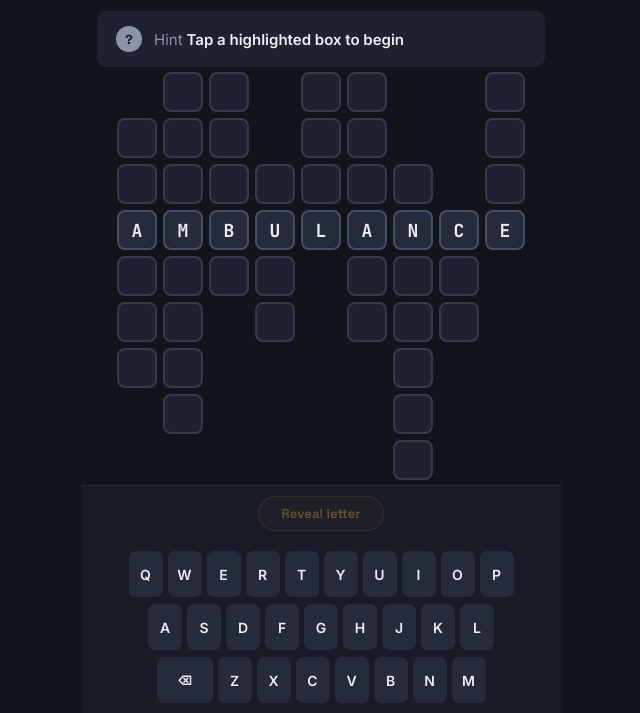
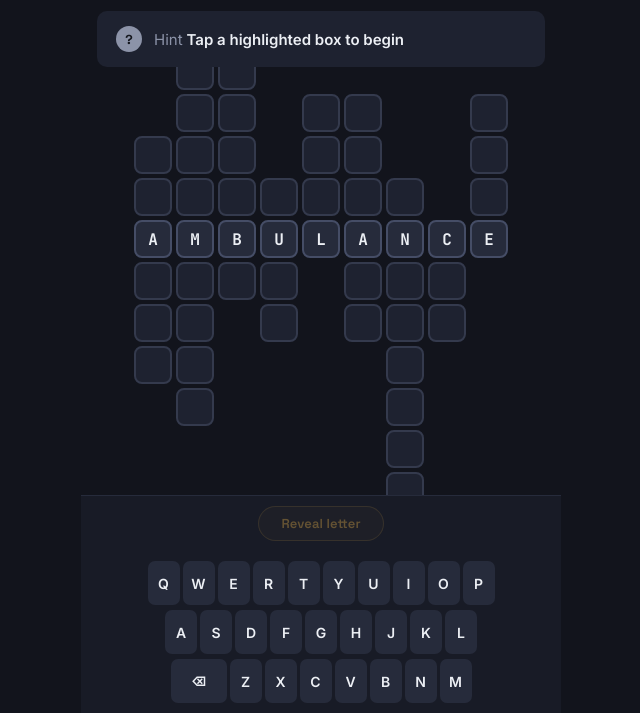
Before and after one commit to dexamalion-cloud/Themeology, a plain HTML site: page index.html in a window 1280 px wide. Shown: the part 87-800 px from the top of the page, without its empty margins (319-959 px from the left). Drawn offline with Linux system fonts and the light colour scheme.

Commit message:
Thinner letters and boxes

```diff
--- a/index.html
+++ b/index.html
@@ -87,19 +87,19 @@
 
   #grid{
     display: grid;
-    gap: 6px;
+    gap: 4px;
   }
 
   .cell{
-    width: 40px;
-    height: 40px;
+    width: 38px;
+    height: 38px;
     border-radius: 8px;
     display:flex;
     align-items:center;
     justify-content:center;
     font-family:'JetBrains Mono', monospace;
     font-weight: 700;
-    font-size: 18px;
+    font-size: 16px;
     user-select: none;
     transition: transform 0.12s ease, background 0.15s ease, border-color 0.15s ease;
   }
@@ -287,15 +287,15 @@
   .kb-row{
     display:flex;
     justify-content:center;
-    gap: 5px;
-    margin-bottom: 7px;
+    gap: 3px;
+    margin-bottom: 5px;
   }
   .kb-row:last-child{ margin-bottom: 0; }
 
   .key{
     flex: 1;
-    max-width: 34px;
-    height: 46px;
+    max-width: 32px;
+    height: 44px;
     border-radius: 7px;
     background: var(--key-bg);
     color: var(--ink);
@@ -463,8 +463,8 @@ const wordCellOrder = WORDS.map((w, wi) => {
 
 /* ---------------- Render grid ---------------- */
 const gridEl = document.getElementById('grid');
-gridEl.style.gridTemplateColumns = `repeat(${totalCols}, 40px)`;
-gridEl.style.gridTemplateRows = `repeat(${totalRows}, 40px)`;
+gridEl.style.gridTemplateColumns = `repeat(${totalCols}, 38px)`;
+gridEl.style.gridTemplateRows = `repeat(${totalRows}, 38px)`;
 
 const domCells = []; // domCells[row][col]
 for(let r=0; r<totalRows; r++){
```
